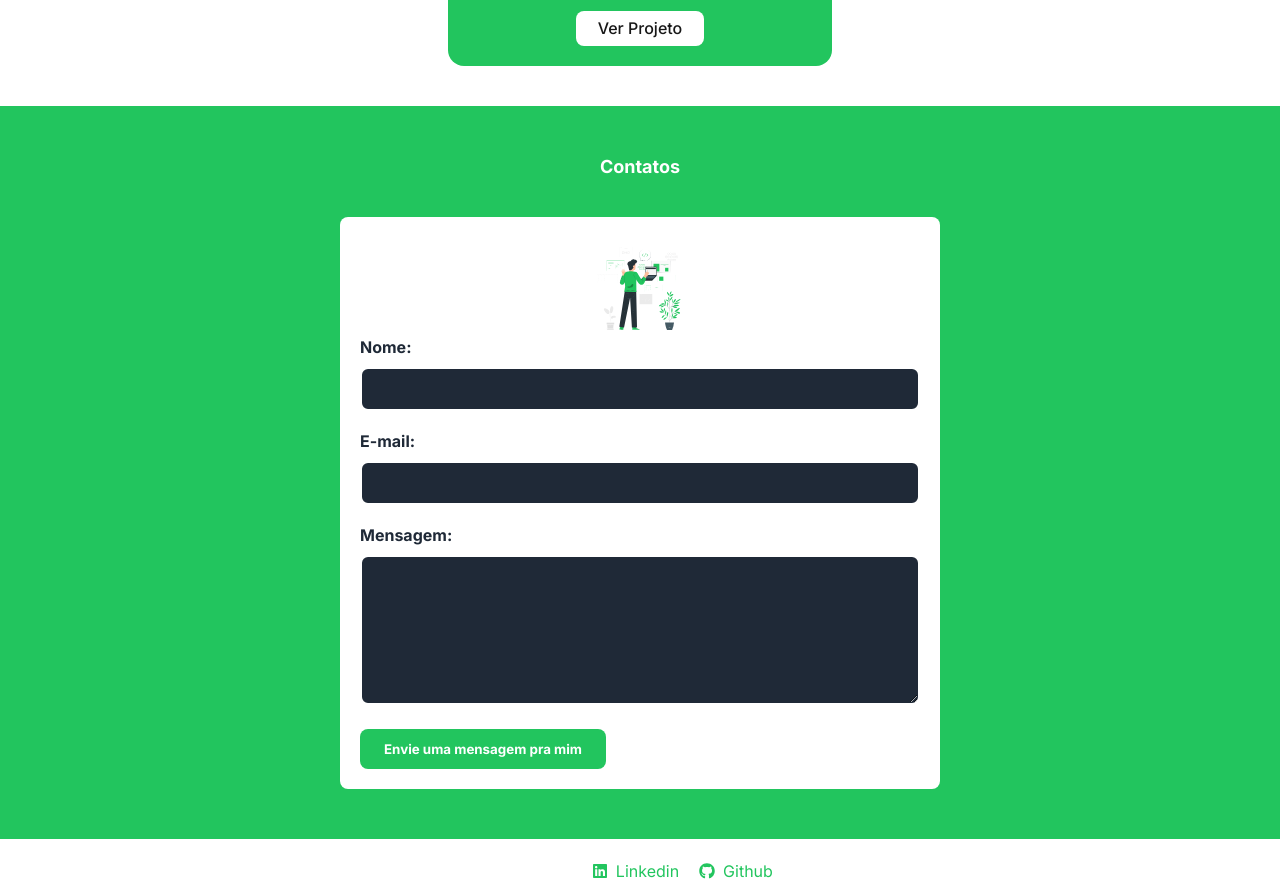
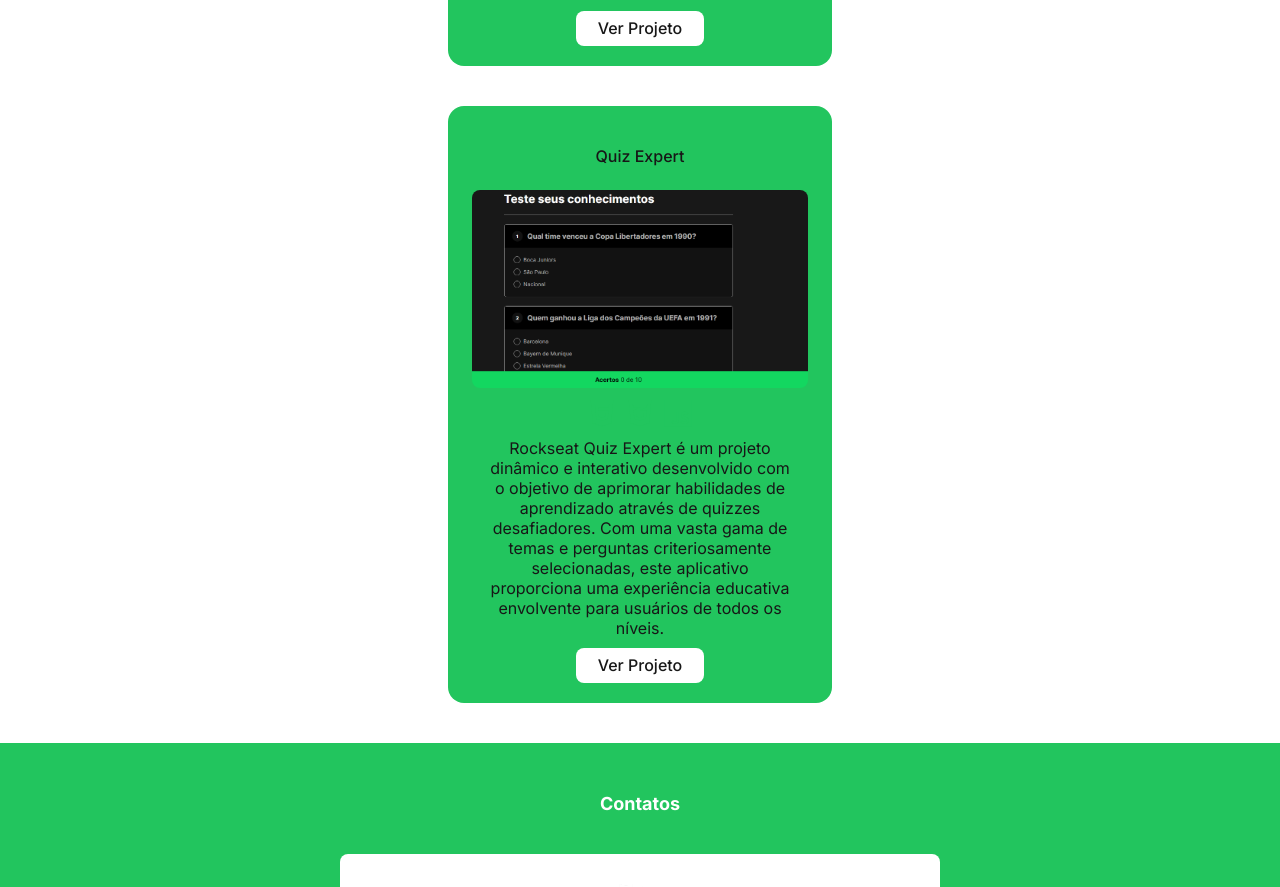
Before and after one commit to ramoncodevale/portfolio, a React (Vite) app: page / in a window 1280 px wide. Shown: the part 2108-2995 px from the top of the page. Built offline with nearby package versions, Linux system fonts and the light colour scheme.

Commit message:
add new project

```diff
--- a/src/constants/image.js
+++ b/src/constants/image.js
@@ -1,17 +1,23 @@
 import Projeto1 from '../assets/pexels-photo.png';
 import Projeto2 from '../assets/dashboard-nlw.png';
+import Projeto3 from '../assets/quiz-expert.png';
 import { FaReact } from 'react-icons/fa';
 import { IoLogoJavascript } from 'react-icons/io5';
 import { BiLogoTypescript } from "react-icons/bi";
 import { SiTailwindcss } from "react-icons/si";
+import { FaHtml5 } from "react-icons/fa";
+import { FaCss3Alt } from "react-icons/fa";
 
 export const images = {
     Projeto1,
     Projeto2,
+    Projeto3,
     FaReact,
     IoLogoJavascript,
     BiLogoTypescript,
     SiTailwindcss,
+    FaHtml5,
+    FaCss3Alt,
 
 
 }
--- a/src/constants/index.js
+++ b/src/constants/index.js
@@ -18,6 +18,15 @@
     imageUrl: images.Projeto2,
     technologies: [images.FaReact, images.BiLogoTypescript, images.SiTailwindcss],
     projectLink: "https://dashboard-nlw-sd9e.vercel.app/"
+  },
 
+  {
+    id: 3,
+    title: 'Quiz Expert',
+    description: "Rockseat Quiz Expert é um projeto dinâmico e interativo desenvolvido com o objetivo de aprimorar habilidades de aprendizado através de quizzes desafiadores. Com uma vasta gama de temas e perguntas criteriosamente selecionadas, este aplicativo proporciona uma experiência educativa envolvente para usuários de todos os níveis.",
+    imageUrl: images.Projeto3,
+    technologies: [images.FaHtml5, images.FaCss3Alt, images.IoLogoJavascript],
+    projectLink: "https://ramoncodevale.github.io/quiz-expert/"
   },
+
 ]
```
Also changed, not shown: src/assets/quiz-expert.png (added).
